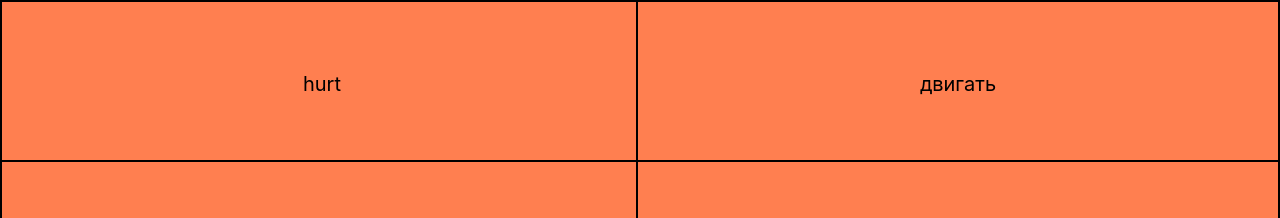
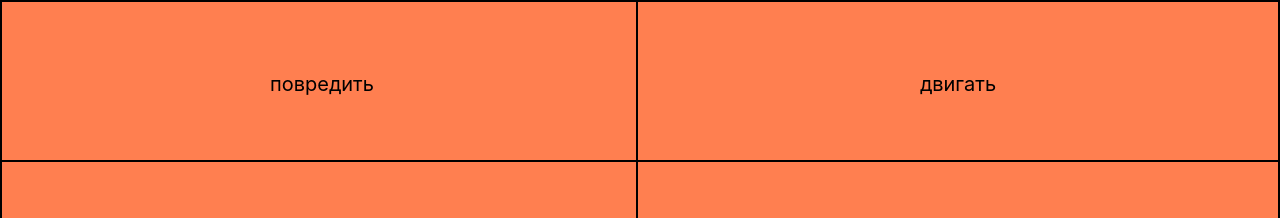
Before and after one commit to Malfit/Dictionary, a React (Create React App) app: page /practice in a window 1280 px wide. Shown: the top 218 px of the page. Built offline with nearby package versions, Linux system fonts and the light colour scheme.

Commit message:
fix: name

```diff
--- a/src/components/EnglishWords/defaultWords.js
+++ b/src/components/EnglishWords/defaultWords.js
@@ -1,8 +1,8 @@
 export const defaultWords = [
   {
     _id: '1',
-    rus: 'hurt',
-    eng: 'повредить',
+    rus: 'повредить',
+    eng: 'hurt',
   },
   {
     _id: '2',
```
Also changed, not shown: 1 other file (tests, documents, lock files or other folders).
